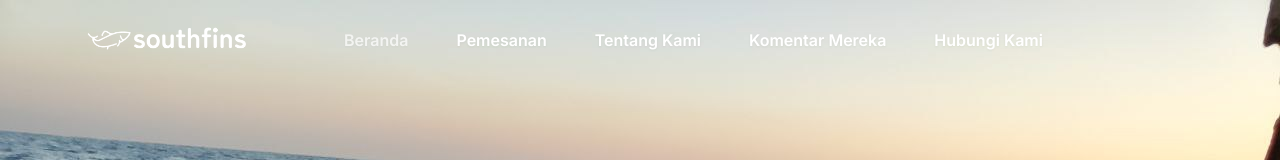
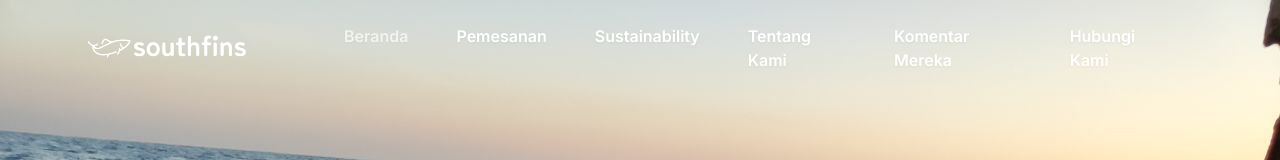
Before and after one commit to ardalabs/southfins, a website: page index.html in a window 1280 px wide. Shown: the top 160 px of the page. Drawn offline with Linux system fonts and the light colour scheme.

Commit message:
update southfins

```diff
--- a/index.html
+++ b/index.html
@@ -71,6 +71,14 @@
                       class="ud-menu-scroll text-base text-dark lg:text-white lg:group-hover:opacity-70 lg:group-hover:text-white group-hover:text-primary py-2 lg:py-6 lg:inline-flex lg:px-0 flex mx-8 lg:mr-0 lg:ml-7 xl:ml-12 font-semibold drop-shadow-sm"
                     >
                       Pemesanan
+                    </a>
+                  </li>
+                  <li class="relative group">
+                    <a
+                      href="#about"
+                      class="ud-menu-scroll text-base text-dark lg:text-white lg:group-hover:opacity-70 lg:group-hover:text-white group-hover:text-primary py-2 lg:py-6 lg:inline-flex lg:px-0 flex mx-8 lg:mr-0 lg:ml-7 xl:ml-12 font-semibold drop-shadow-sm"
+                    >
+                      Sustainability
                     </a>
                   </li>
                   <li class="relative group">
```
